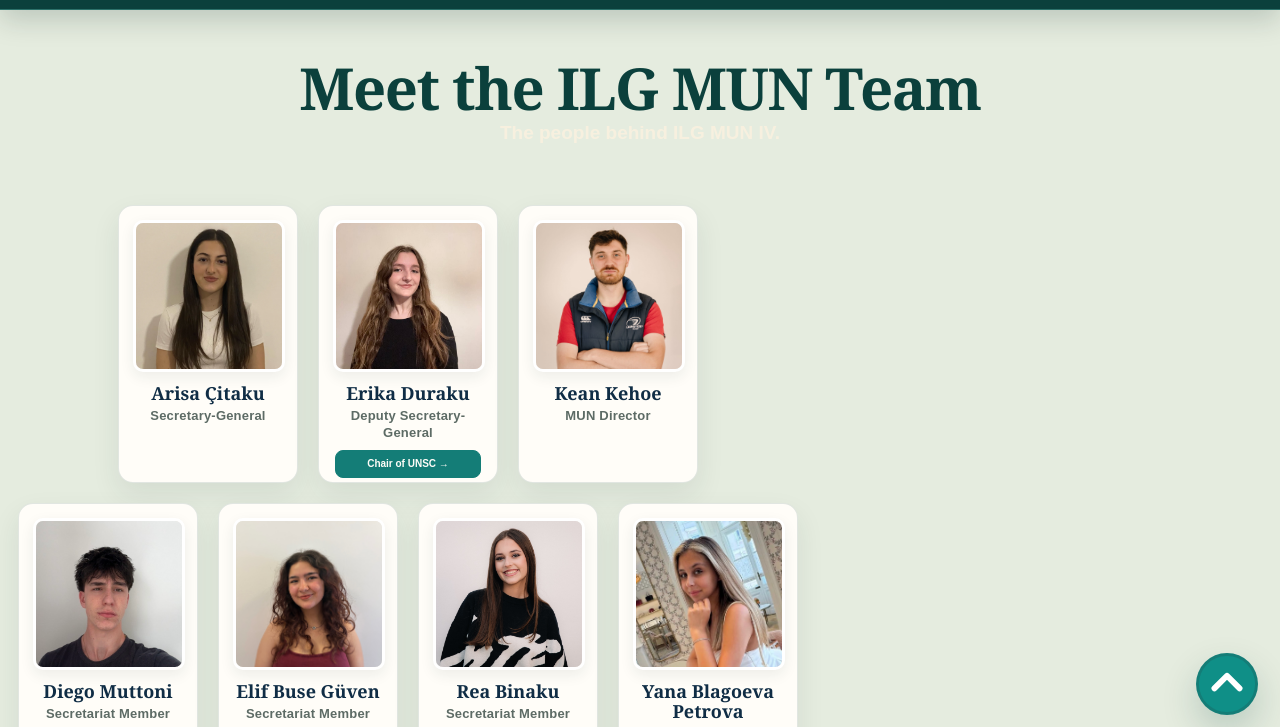
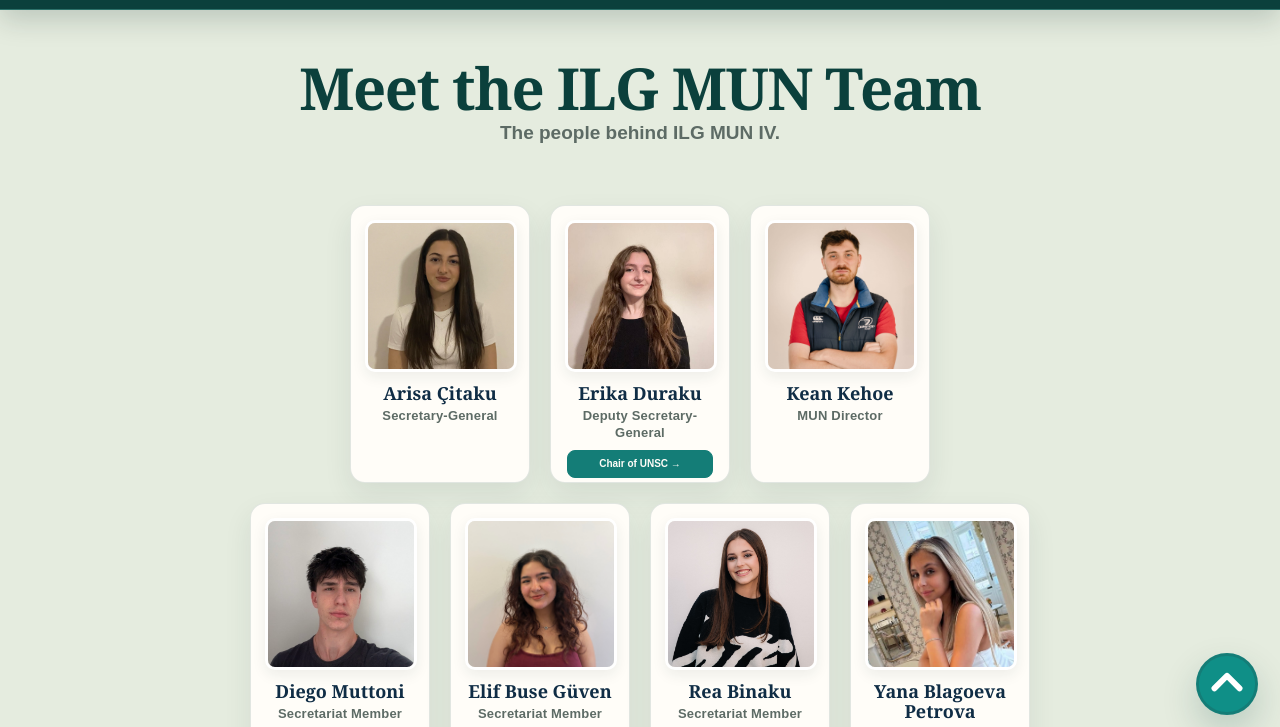
Before and after one commit to erikaduraku-cmd/ilgmuniv, a website built with Vite: page ILGMUN/index.html in a window 1280 px wide. Both pictures are taken after a click on the link "Team". Shown: the part 63-790 px from the top of the page. Built offline with nearby package versions, Linux system fonts and the light colour scheme.

Commit message:
Update styles.css

```diff
--- a/ILGMUN/styles.css
+++ b/ILGMUN/styles.css
@@ -3722,6 +3722,8 @@ body { background: #f7f1e8; }
   grid-auto-columns: 80px;
   padding-right: 18px;
   padding-left: 18px;
+  margin-right: auto;
+  margin-left: auto;
 }
 
 #team .team-grid.leadership-grid.unified-team-grid .team-card {
@@ -3771,6 +3773,14 @@ body { background: #f7f1e8; }
   }
 }
 
+#team > .page-title:first-child p {
+  color: #5d6b65;
+}
+
+.quick-actions {
+  display: none;
+}
+
 #security-council > .chair-intro {
   width: calc(50% - 8px);
   border-top: 3px solid #9eaf91;
```
